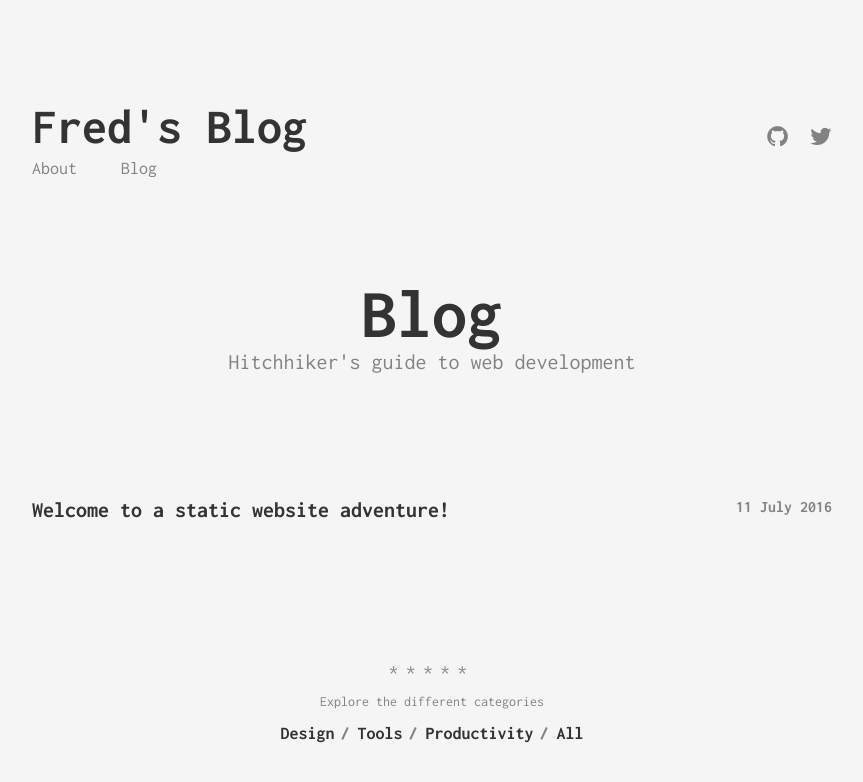
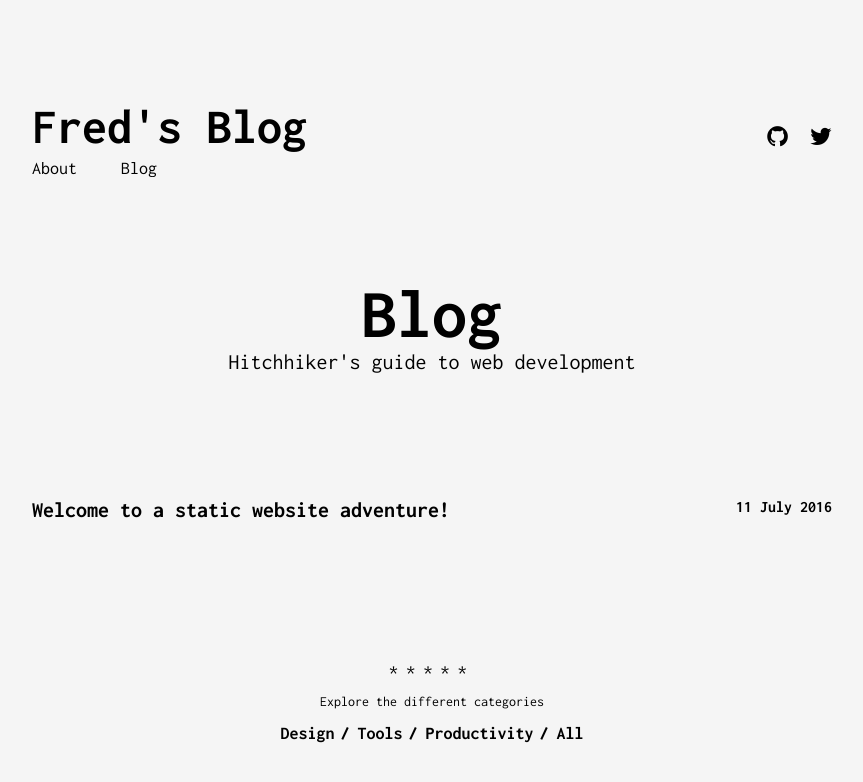
Before and after one commit to FredAGVdd/FredAGVdd.github.io, a Jekyll site: the page built from index.html, in a window 1280 px wide. Shown: the top 782 px of the page, without its empty margins (208-1071 px from the left). Built offline with Jekyll 4.4.1, drawn with Linux system fonts in a browser that asks for light colours.

Commit message:
a bit of default styling change

```diff
--- a/css/main.scss
+++ b/css/main.scss
@@ -7,8 +7,8 @@ sitemap:
 
 /* =Colors */
 $dorian: #F5F5F5;
-$iron: #333333;
-$cloudy: #828282;
+$iron: #000000; /*#333333;*/
+$cloudy: #000000; /*#828282;*/
 
 @import
     "mixins",
```
